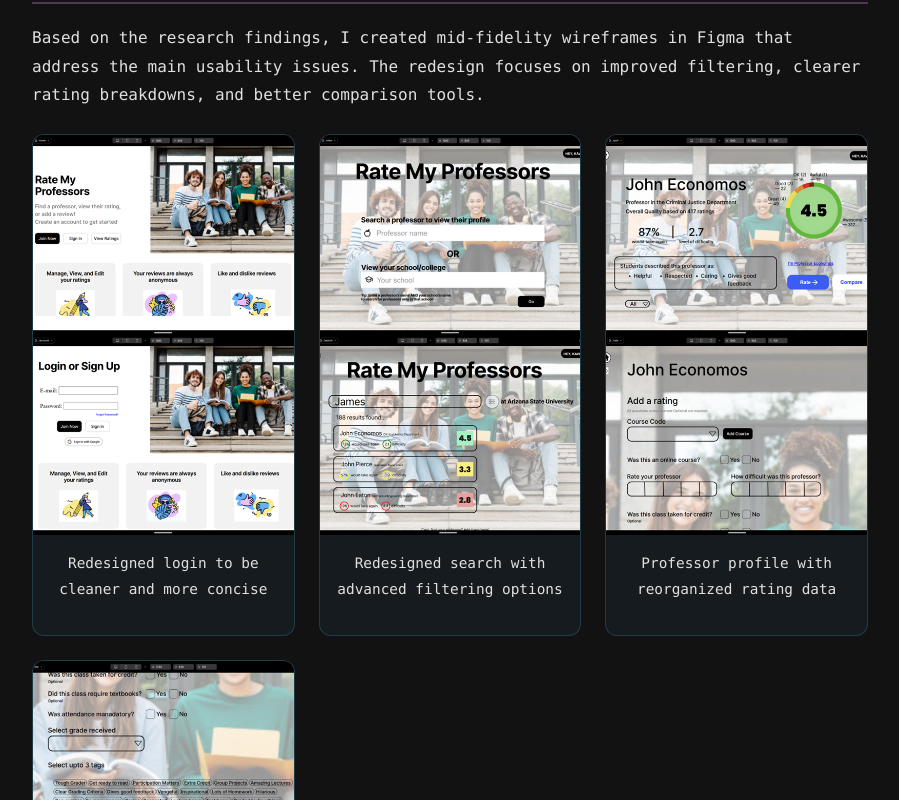
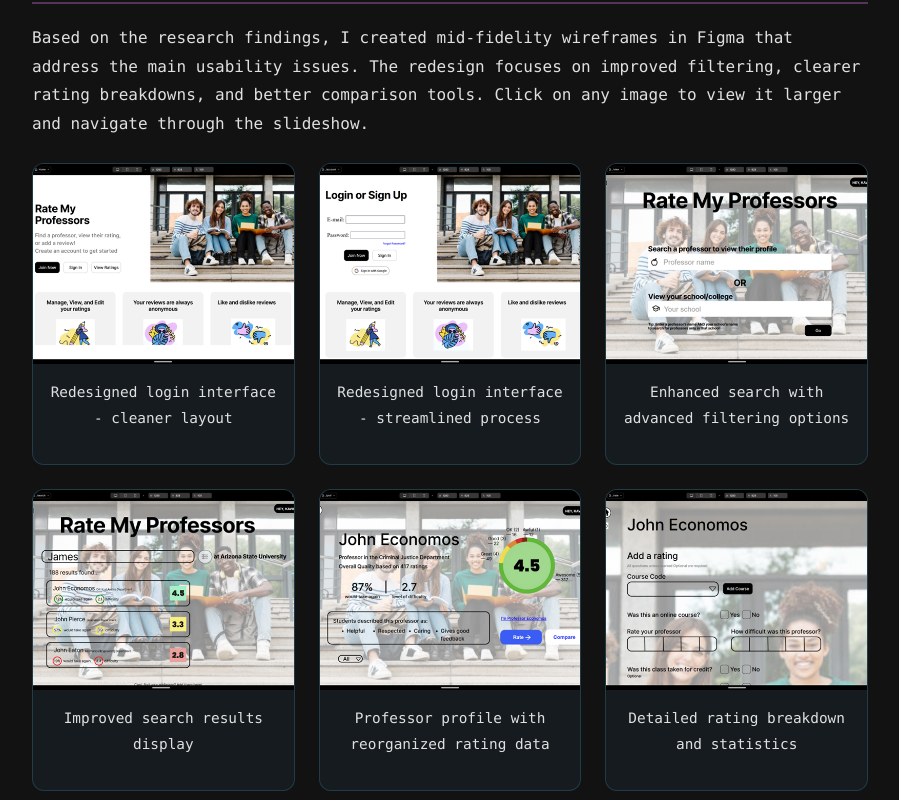
Before and after one commit to ksharm-67/kavish-portfolio, a React (Vite) app: page /projects/ratemyprofessor in a window 1280 px wide. Shown: the part 3100-3900 px from the top of the page, without its empty margins (190-1089 px from the left). Built offline with nearby package versions, Linux system fonts and the light colour scheme; the HTML template or start-up script is replaced by a standard one.

Commit message:
Update App.jsx

```diff
--- a/src/App.jsx
+++ b/src/App.jsx
@@ -9,7 +9,7 @@
 import profile3 from './assets/rmp-profile3.png'
 import profile4 from './assets/rmp-profile4.png'
 
-import { useState, useCallback, memo } from 'react'
+import { useState, useCallback, memo, useEffect } from 'react'
 import { BrowserRouter, Routes, Route, Link, useNavigate } from 'react-router-dom'
 
 // Memoized skill component to prevent unnecessary re-renders
@@ -68,6 +68,62 @@
   );
 });
 
+// Slideshow Modal Component
+function SlideshowModal({ images, currentIndex, onClose, onNext, onPrev }) {
+  useEffect(() => {
+    const handleKeyDown = (e) => {
+      if (e.key === 'Escape') onClose();
+      if (e.key === 'ArrowRight') onNext();
+      if (e.key === 'ArrowLeft') onPrev();
+    };
+
+    window.addEventListener('keydown', handleKeyDown);
+    return () => window.removeEventListener('keydown', handleKeyDown);
+  }, [onClose, onNext, onPrev]);
+
+  const currentImage = images[currentIndex];
+
+  return (
+    <div className="slideshow-overlay" onClick={onClose}>
+      <div className="slideshow-modal" onClick={(e) => e.stopPropagation()}>
+        <button className="slideshow-close" onClick={onClose} aria-label="Close slideshow">
+          ×
+        </button>
+
+        <button
+          className="slideshow-nav slideshow-prev"
+          onClick={onPrev}
+          aria-label="Previous image"
+          disabled={currentIndex === 0}
+        >
+          ‹
+        </button>
+
+        <div className="slideshow-content">
+          <img
+            src={currentImage.src}
+            alt={currentImage.caption}
+            className="slideshow-image"
+          />
+          <p className="slideshow-caption">{currentImage.caption}</p>
+          <div className="slideshow-counter">
+            {currentIndex + 1} / {images.length}
+          </div>
+        </div>
+
+        <button
+          className="slideshow-nav slideshow-next"
+          onClick={onNext}
+          aria-label="Next image"
+          disabled={currentIndex === images.length - 1}
+        >
+          ›
+        </button>
+      </div>
+    </div>
+  );
+}
+
 // Contact form component
 function ContactForm() {
   const [formData, setFormData] = useState({
@@ -86,8 +142,6 @@
 
   const handleSubmit = useCallback((e) => {
     e.preventDefault();
-    // For now, just show a success message
-    // Replace with actual form submission logic (e.g., EmailJS, Formspree, or your backend)
     setStatus('Thanks for reaching out! I\'ll get back to you soon.');
     setFormData({ name: "", email: "", type: "", subject: "", message: "" });
   }, []);
@@ -430,6 +484,40 @@
 // RateMyProfessor Case Study Page
 function RMPCaseStudy() {
   const navigate = useNavigate();
+  const [slideshowOpen, setSlideshowOpen] = useState(false);
+  const [currentImageIndex, setCurrentImageIndex] = useState(0);
+
+  const prototypeImages = [
+    { src: rmpLogin1, caption: "Redesigned login interface - cleaner layout" },
+    { src: rmpLogin2, caption: "Redesigned login interface - streamlined process" },
+    { src: search1, caption: "Enhanced search with advanced filtering options" },
+    { src: search2, caption: "Improved search results display" },
+    { src: profile1, caption: "Professor profile with reorganized rating data" },
+    { src: profile2, caption: "Detailed rating breakdown and statistics" },
+    { src: profile3, caption: "Review section with better organization" },
+    { src: profile4, caption: "Improved rating mechanism with clearer options" }
+  ];
+
+  const openSlideshow = (index) => {
+    setCurrentImageIndex(index);
+    setSlideshowOpen(true);
+  };
+
+  const closeSlideshow = () => {
+    setSlideshowOpen(false);
+  };
+
+  const nextImage = () => {
+    setCurrentImageIndex((prev) =>
+      prev < prototypeImages.length - 1 ? prev + 1 : prev
+    );
+  };
+
+  const prevImage = () => {
+    setCurrentImageIndex((prev) =>
+      prev > 0 ? prev - 1 : prev
+    );
+  };
 
   return (
     <div className="case-study">
@@ -591,31 +679,39 @@
         <p>
           Based on the research findings, I created mid-fidelity wireframes in Figma that address the main
           usability issues. The redesign focuses on improved filtering, clearer rating breakdowns, and
-          better comparison tools.
+          better comparison tools. Click on any image to view it larger and navigate through the slideshow.
         </p>
         <div className="prototype-images">
-          <div className="prototype-item">
-            <img src={rmpLogin1} alt="Redesigned login interface" />
-            <img src={rmpLogin2} alt="Redesigned login interface" />
-            <p className="prototype-caption">Redesigned login to be cleaner and more concise</p>
-          </div>
-          <div className="prototype-item">
-            <img src={search1} alt="Redesigned search interface" />
-            <img src={search2} alt="Redesigned search interface" />
-            <p className="prototype-caption">Redesigned search with advanced filtering options</p>
-          </div>
-          <div className="prototype-item">
-            <img src={profile1} alt="Professor profile page" />
-            <img src={profile2} alt="Professor profile page" />
-            <p className="prototype-caption">Professor profile with reorganized rating data</p>
-          </div>
-          <div className="prototype-item">
-            <img src={profile3} alt="Professor profile page" />
-            <img src={profile4} alt="Professor profile page" />
-            <p className="prototype-caption">Improved rating mechanism with more options</p>
-          </div>
+          {prototypeImages.map((image, index) => (
+            <div
+              key={index}
+              className="prototype-item"
+              onClick={() => openSlideshow(index)}
+              role="button"
+              tabIndex={0}
+              onKeyDown={(e) => {
+                if (e.key === 'Enter' || e.key === ' ') {
+                  e.preventDefault();
+                  openSlideshow(index);
+                }
+              }}
+            >
+              <img src={image.src} alt={image.caption} />
+              <p className="prototype-caption">{image.caption}</p>
+            </div>
+          ))}
         </div>
       </section>
+
+      {slideshowOpen && (
+        <SlideshowModal
+          images={prototypeImages}
+          currentIndex={currentImageIndex}
+          onClose={closeSlideshow}
+          onNext={nextImage}
+          onPrev={prevImage}
+        />
+      )}
 
       <footer className="case-study-footer">
         <p>© 2025 Kavish Sharma</p>
```
